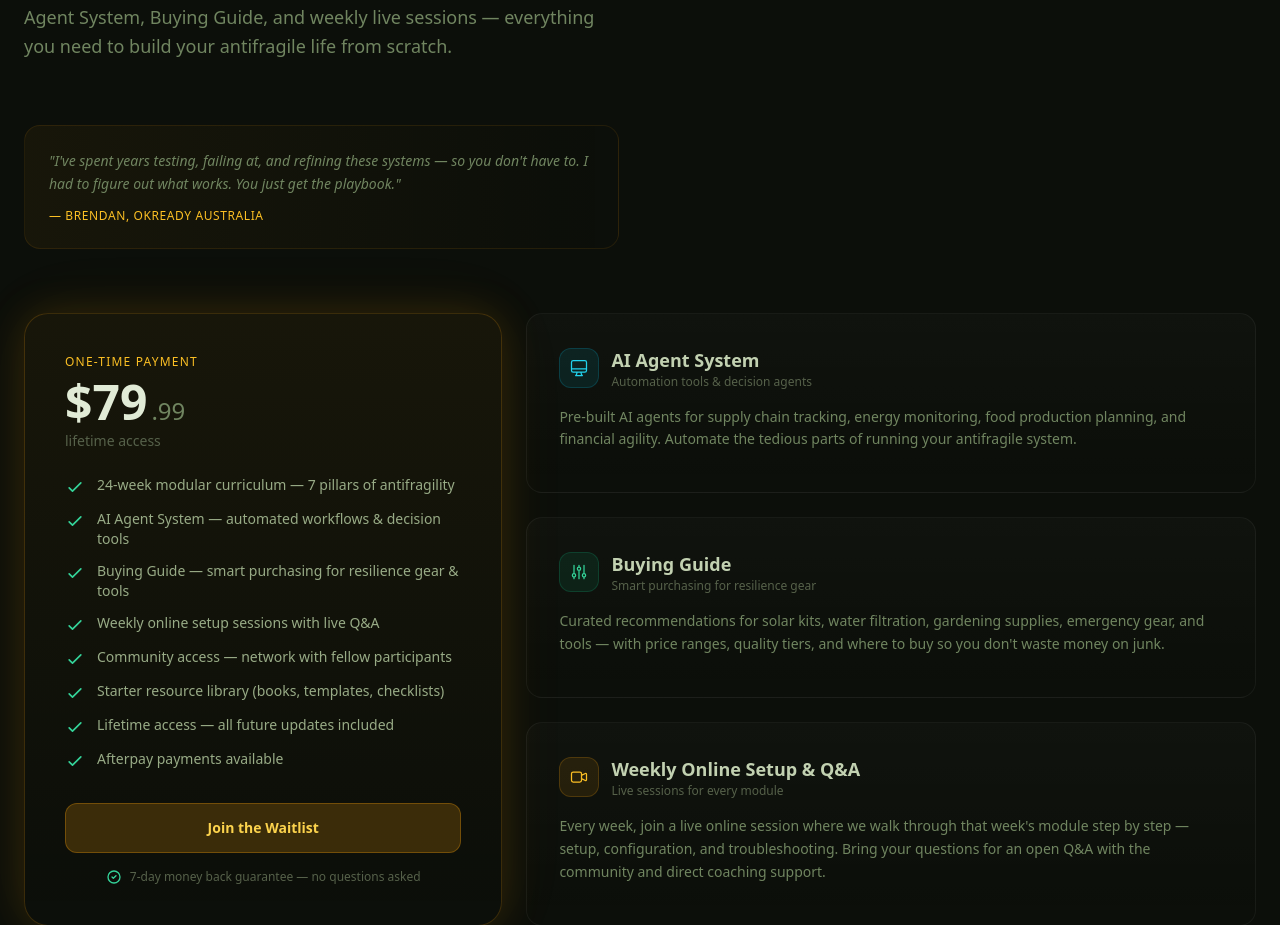
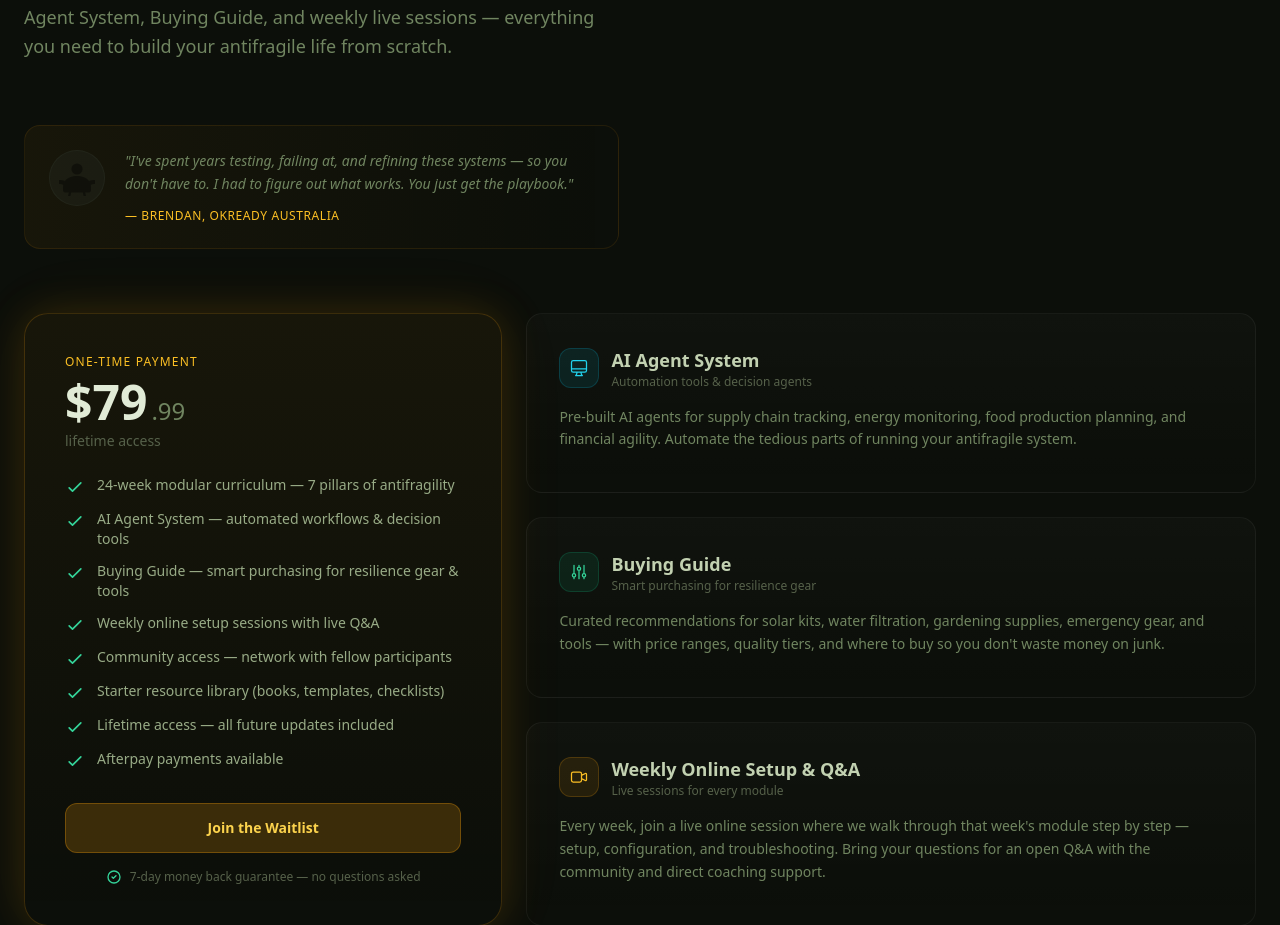
Before and after one commit to boktoday/okready-landing, a React (Vite) app: page / in a window 1280 px wide. Shown: the part 5523-6448 px from the top of the page. Built offline with nearby package versions, Linux system fonts and the light colour scheme.

Commit message:
Add silhouette image to founder note

```diff
--- a/src/components/Pricing.tsx
+++ b/src/components/Pricing.tsx
@@ -31,7 +31,11 @@ export default function Pricing({ onJoinClick }: PricingProps) {
         </div>
 
         {/* Founder note */}
-        <div className="max-w-[65ch] mb-16 p-6 rounded-2xl border border-amber-500/10 bg-gradient-to-r from-amber-500/5 to-transparent">
+        <div className="max-w-[65ch] mb-16 p-6 rounded-2xl border border-amber-500/10 bg-gradient-to-r from-amber-500/5 to-transparent flex items-start gap-5">
+          <div className="w-14 h-14 rounded-full bg-earth-700/30 border border-earth-600/20 flex-shrink-0 overflow-hidden flex items-center justify-center text-amber-300/60">
+            <img src="/images/silhouette.svg" alt="" className="w-10 h-10" />
+          </div>
+          <div>
             <p className="text-sm text-earth-400 leading-relaxed italic">
               "I've spent years testing, failing at, and refining these systems — so you don't have to.
               I had to figure out what works. You just get the playbook."
@@ -39,6 +43,7 @@ export default function Pricing({ onJoinClick }: PricingProps) {
             <p className="text-xs text-amber-400 font-medium mt-3 tracking-wider uppercase">
               — Brendan, OKReady Australia
             </p>
+          </div>
         </div>
 
         <div className="grid md:grid-cols-5 gap-6">
```
Also changed, not shown: public/images/silhouette.svg (added). Lines whose indentation alone changed are shown as unchanged.
